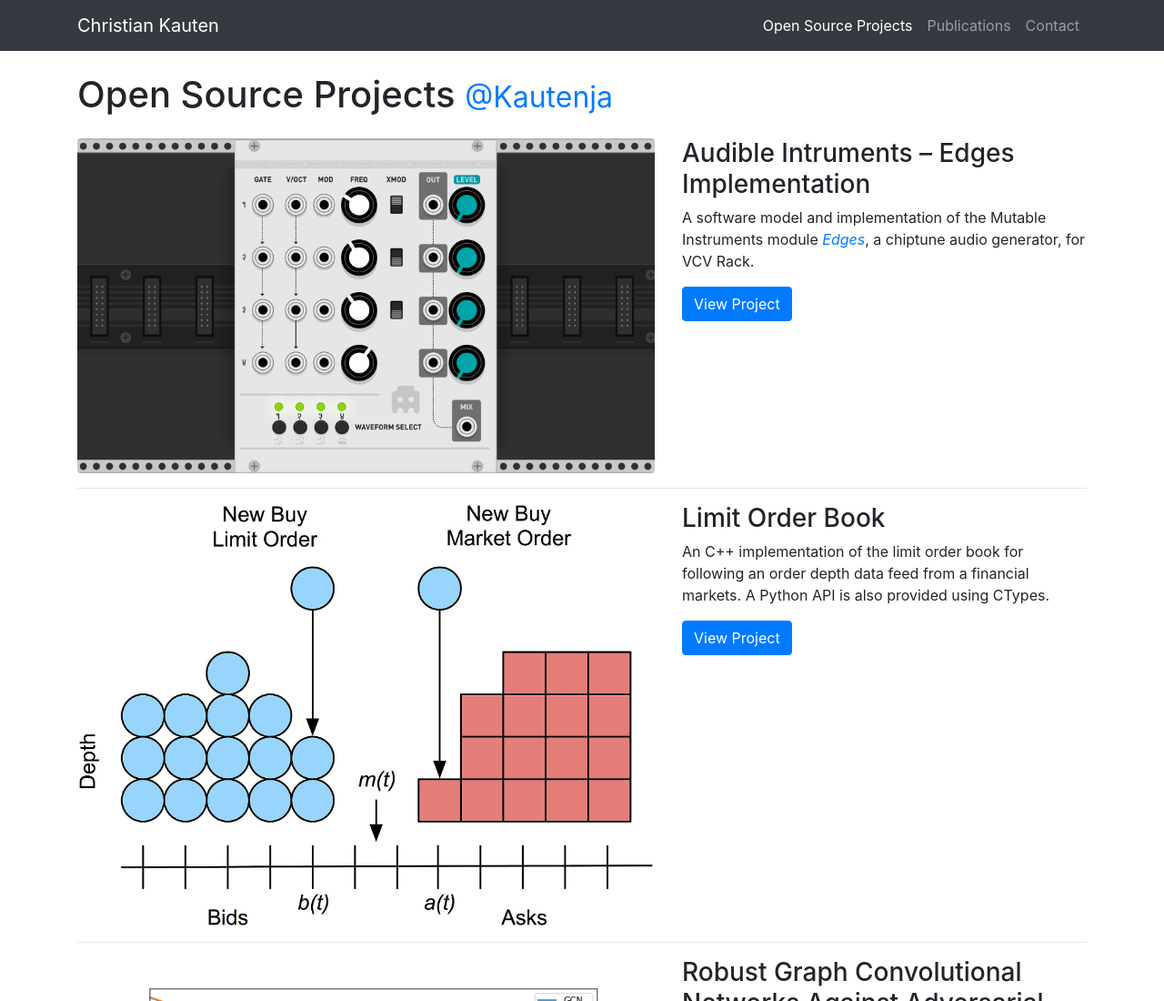
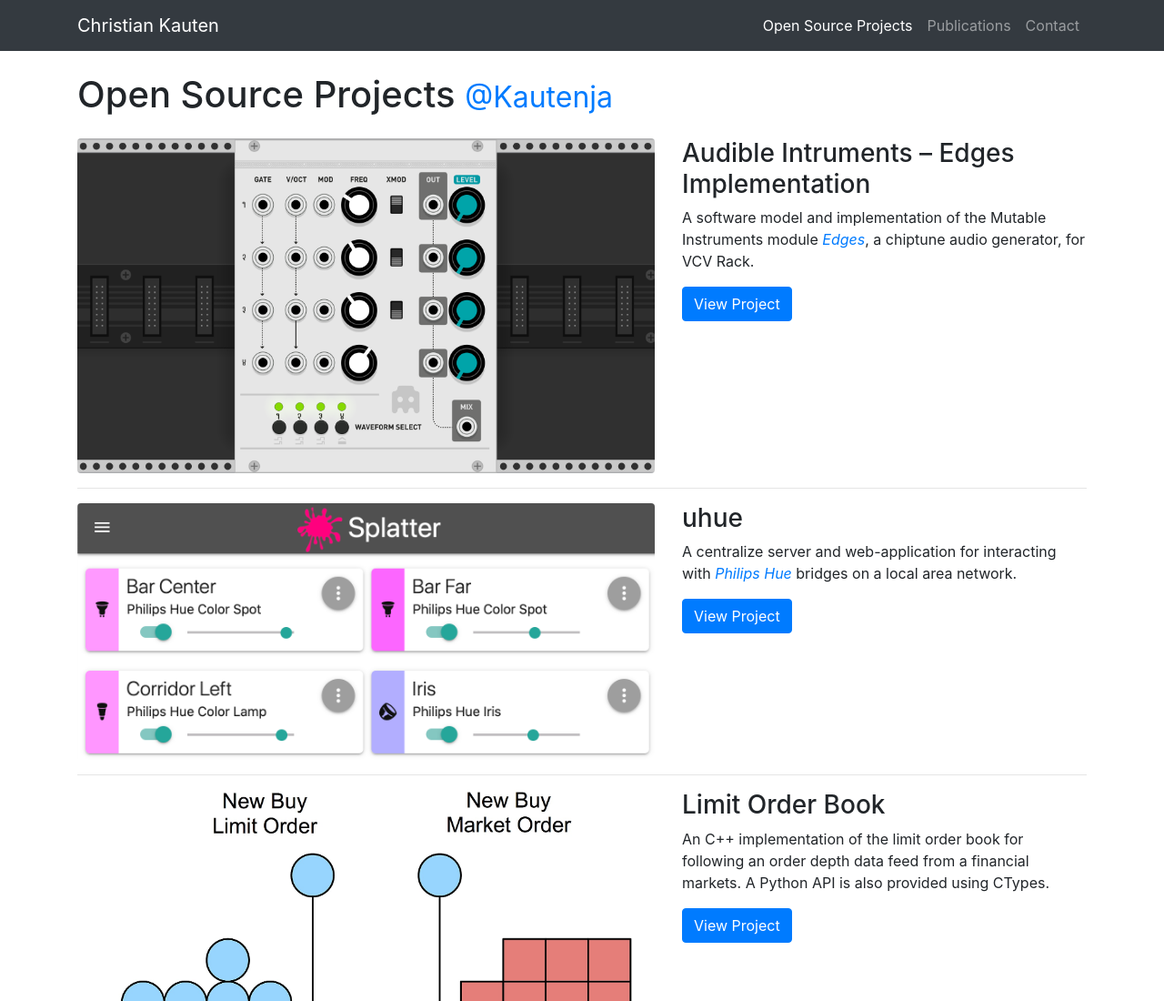
Before and after one commit to Kautenja/Kautenja.github.io, a website: page index.html in a window 1280 px wide. Shown: the top 1100 px of the page at 91% size. Drawn offline with Linux system fonts and the light colour scheme.

Commit message:
add uhue project

```diff
--- a/index.html
+++ b/index.html
@@ -65,6 +65,25 @@
 <i><a href="https://mutable-instruments.net/modules/edges/">Edges</a></i>, a chiptune audio generator, for VCV Rack.
 </p>
   <a class="btn btn-primary" href="https://github.com/Kautenja/AudibleInstruments/blob/v1/src/Edges.cpp">View Project</a>
+</div>
+</div>
+<!-- /.row -->
+<hr>
+
+<!-- Project: uhue -->
+<div class="row">
+<div class="col-md-7">
+<a href="https://github.com/Kautenja/uhue">
+    <img class="img-fluid rounded mb-3 mb-md-0" src="img/uhue.png" alt="uhue" />
+  </a>
+</div>
+<div class="col-md-5">
+  <h3>uhue</h3>
+  <p>A centralize server and web-application for interacting with
+<i><a href="https://www2.meethue.com/en-us">Philips Hue</a></i> bridges
+on a local area network.
+</p>
+  <a class="btn btn-primary" href="https://github.com/Kautenja/uhue">View Project</a>
 </div>
 </div>
 <!-- /.row -->
```
Also changed, not shown: metadata.yaml (+7 -0 lines), img/uhue.png (added).
